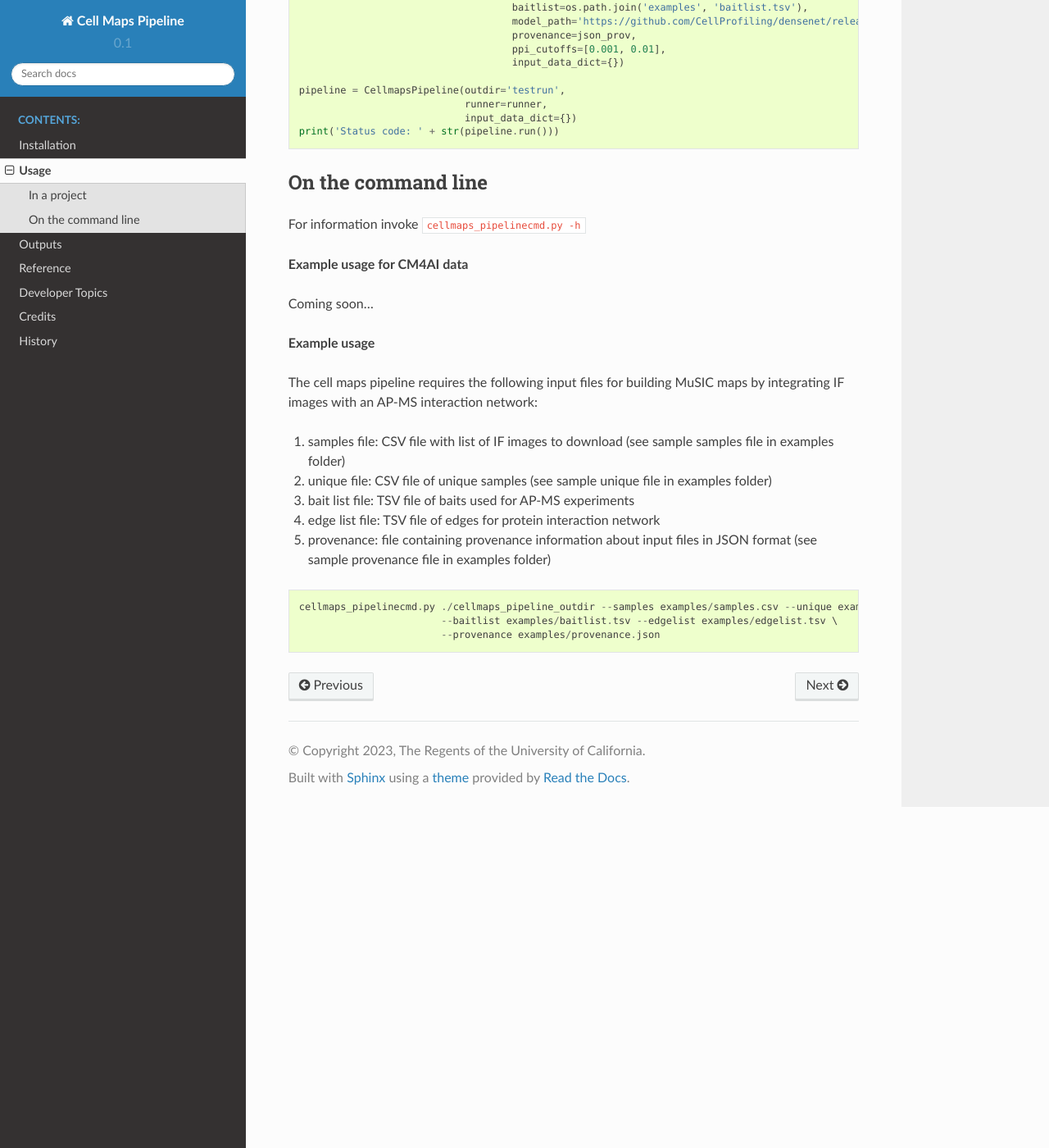
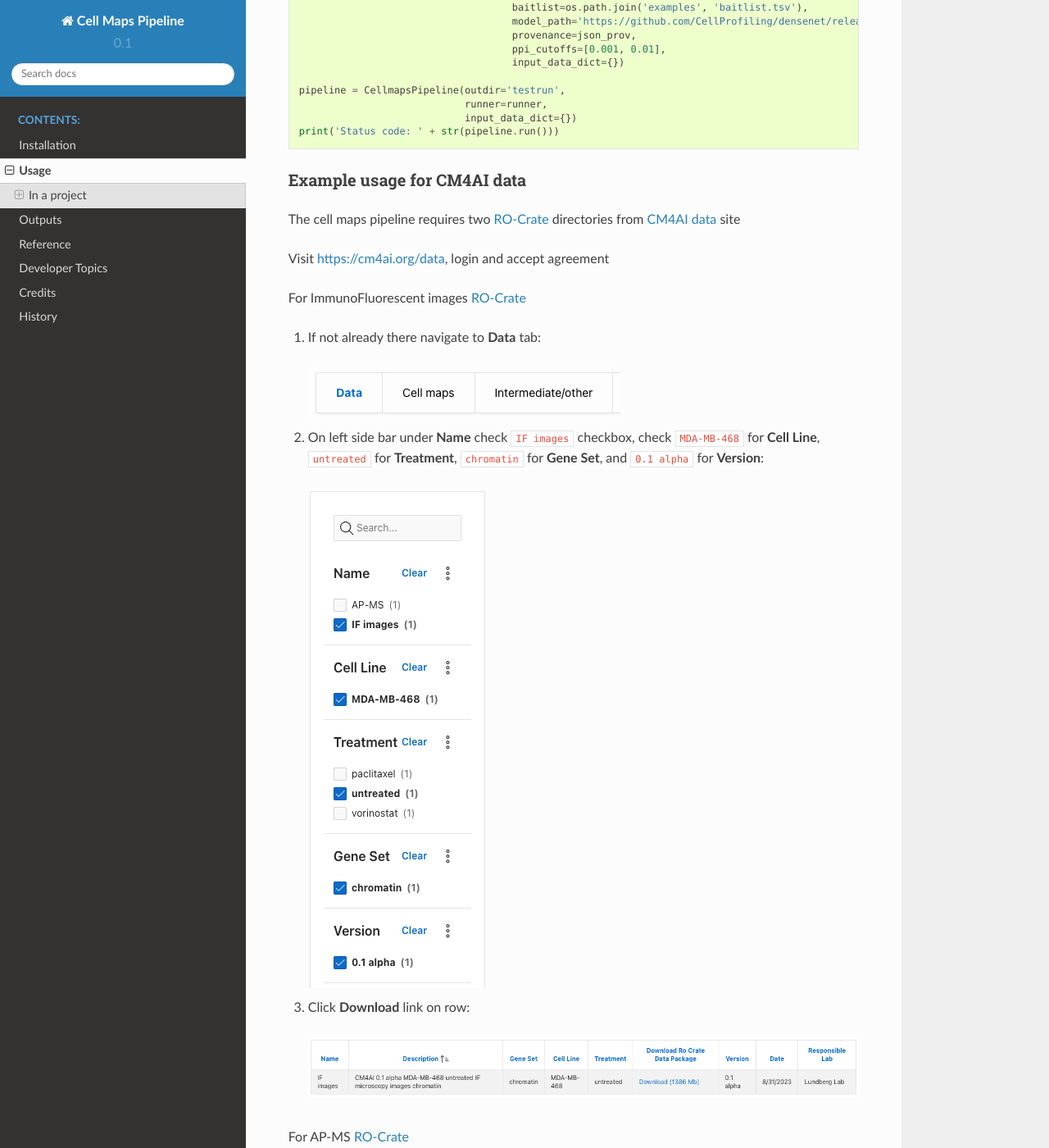
Before and after one commit to idekerlab/cellmaps_pipeline, a Sphinx documentation site: the page built from docs/usage.rst, in a window 1280 px wide and 1400 px high, scrolled down 542 px. Shown: the whole window at 82% size. Built offline with Sphinx 7.4.7 and the Read the Docs theme 2.0.0, drawn with Linux system fonts in a browser that asks for light colours; some of the changed text lies outside the part shown.

Commit message:
started explaining how to download from cm4ai site

```diff
--- a/docs/usage.rst
+++ b/docs/usage.rst
@@ -36,16 +36,44 @@ To use Cell Maps Pipeline in a project:
     print('Status code: ' + str(pipeline.run()))
 
 
-On the command line
----------------------
+Example usage for CM4AI data
+~~~~~~~~~~~~~~~~~~~~~~~~~~~~~
 
-For information invoke :code:`cellmaps_pipelinecmd.py -h`
+The cell maps pipeline requires two `RO-Crate`_ directories from `CM4AI data`_ site
 
-**Example usage for CM4AI data**
+Visit https://cm4ai.org/data, login and accept agreement
 
-Coming soon...
 
-**Example usage**
+For ImmunoFluorescent images `RO-Crate`_
+
+1) If not already there navigate to **Data** tab:
+
+   .. image:: images/datatab.png
+      :alt: Screenshot of data, cell maps, and intermediate other tabs with data selected
+
+2) On left side bar under **Name** check ``IF images`` checkbox, check ``MDA-MB-468``
+   for **Cell Line**, ``untreated`` for **Treatment**, ``chromatin`` for **Gene Set**,
+   and ``0.1 alpha`` for **Version**:
+
+   .. image:: images/if_leftsidebar.png
+      :alt: Screenshot of left side bar showing IF images, MDA-MB-468, untreated, chromatin, and 0.1 alpha boxes checked
+
+3) Click **Download** link on row:
+
+   .. image:: images/if_download.png
+      :alt: Screenshot of browser showing row of ImmunoFluorescent image dataset to download
+
+For AP-MS `RO-Crate`_
+
+1) If not already there navigate to **Data** tab
+2) On left side bar under **Name** check ``AP-MS`` checkbox, check ``MDA-MB-468``
+   for **Cell Line**, ``untreated`` for **Treatment**, ``chromatin`` for **Gene Set**,
+   and ``0.1 alpha`` for **Version**
+3) Click **Download** link on row
+
+
+Example usage using data from `Human Protein Atlas`_ and `Bioplex`_
+~~~~~~~~~~~~~~~~~~~~~~~~~~~~~~~~~~~~~~~~~~~~~~~~~~~~~~~~~~~~~~~~~~~~~
 
 The cell maps pipeline requires the following input files for building MuSIC maps by integrating IF images with an AP-MS interaction network:
 
@@ -60,3 +88,8 @@ The cell maps pipeline requires the following input files for building MuSIC map
    cellmaps_pipelinecmd.py ./cellmaps_pipeline_outdir --samples examples/samples.csv --unique examples/unique.csv \
                            --baitlist examples/baitlist.tsv --edgelist examples/edgelist.tsv \
                            --provenance examples/provenance.json
+
+.. _CM4AI data: https://cm4ai.org/data
+.. _RO-Crate: https://www.researchobject.org/ro-crate/
+.. _Human Protein Atlas: https://www.proteinatlas.org
+.. _Bioplex: https://bioplex.hms.harvard.edu
```
